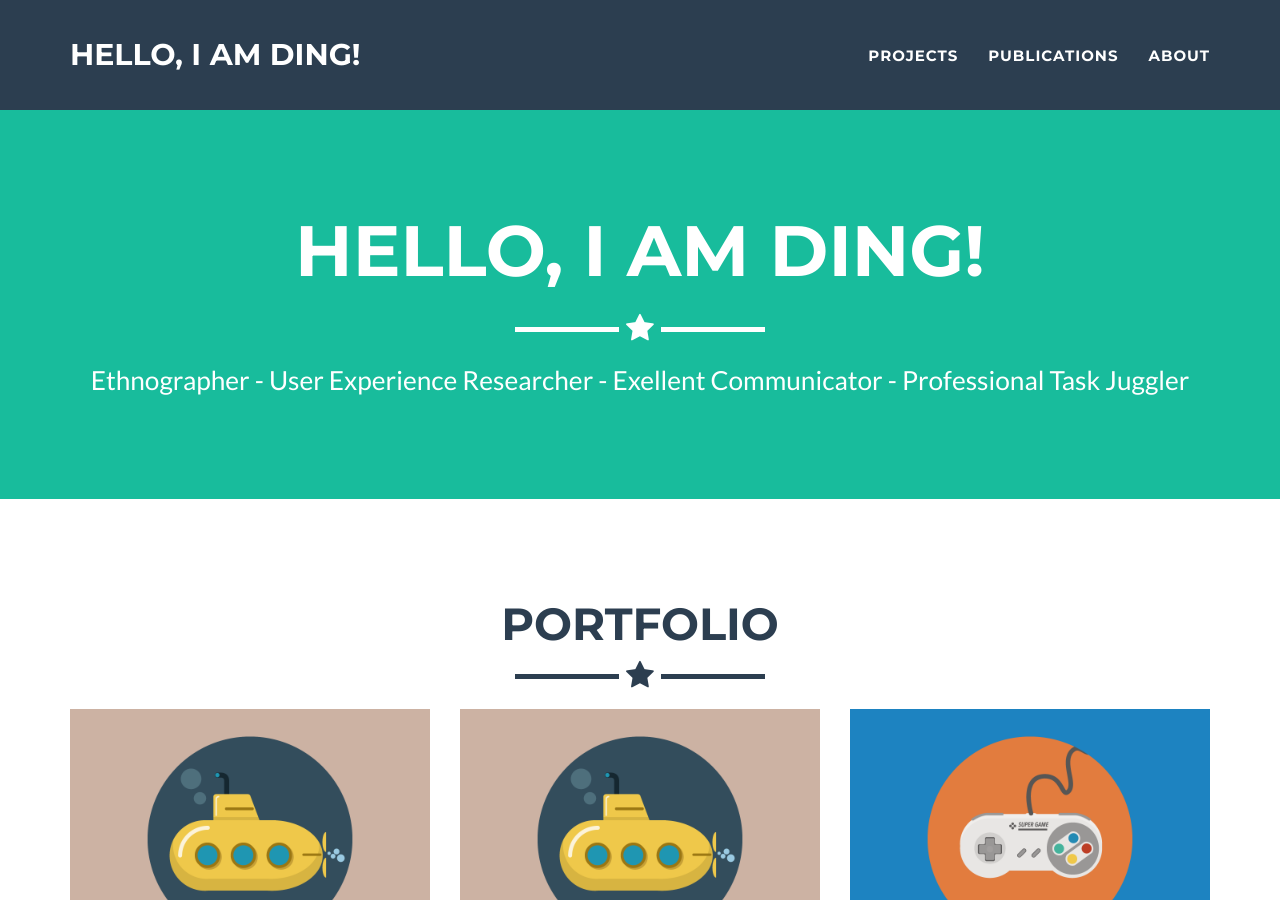
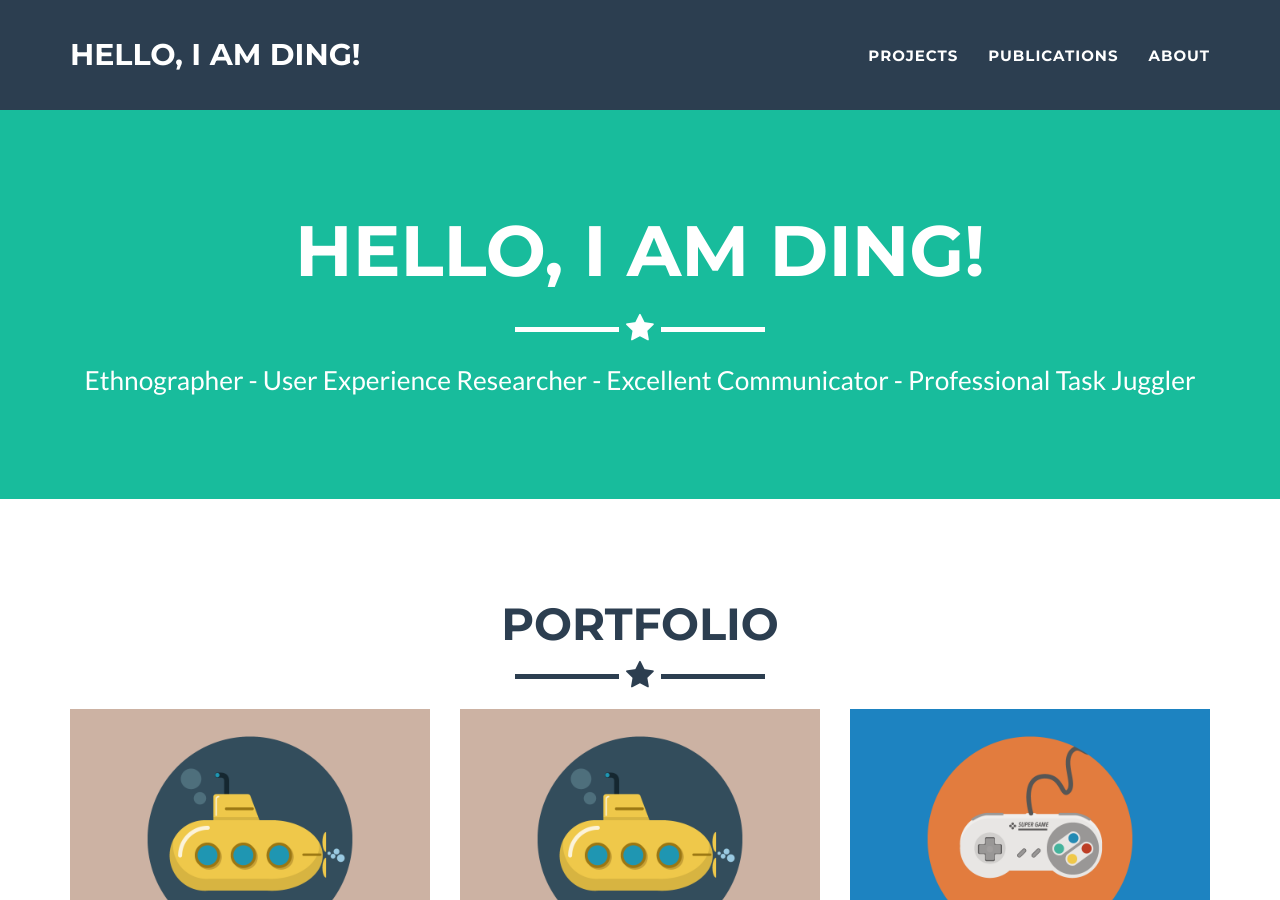
Before and after one commit to dingwang89/dingwang89.github.io, a Jekyll site: the page built from index.html, in a window 1280 px wide and 900 px high. Built offline with Jekyll 4.4.1, drawn with Linux system fonts in a browser that asks for light colours; the list of posts is cut into pages by our own code.

Commit message:
Fourth commit

```diff
--- a/_config.yml
+++ b/_config.yml
@@ -4,7 +4,7 @@ email: ding.w9911@gmail.com
 url: https://example.github.io
 description: "This is Ding's personal website, where to find her projects on smart cities, healthcare and future of work in more detail."
 keywords: "Healthcare, Future of Work, Smart cities"
-skills: "Ethnographer - User Experience Researcher - Exellent Communicator - Professional Task Juggler"
+skills: "Ethnographer - User Experience Researcher - Excellent Communicator - Professional Task Juggler"
 meta_author: LastName FirstName
 
 # Google webmaster tools
```
